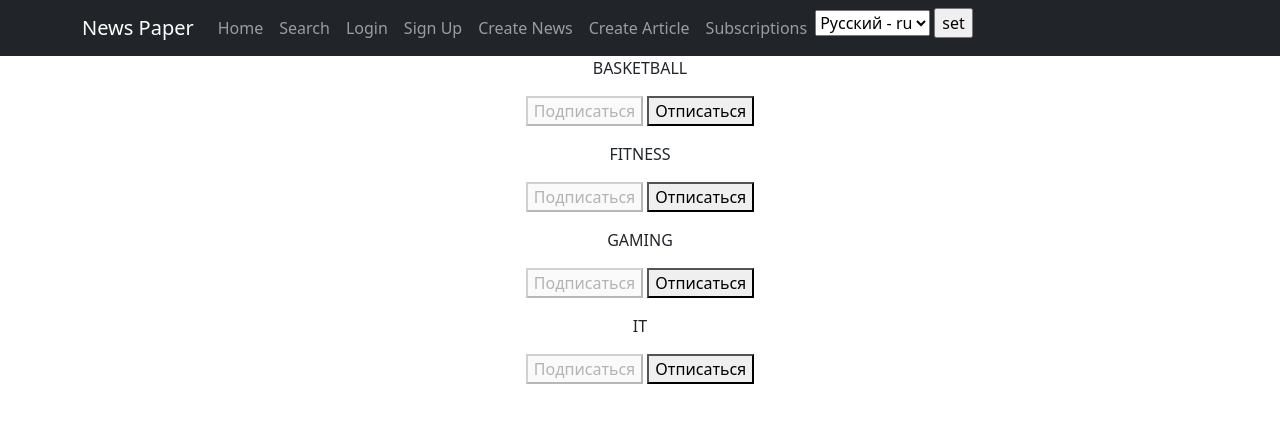
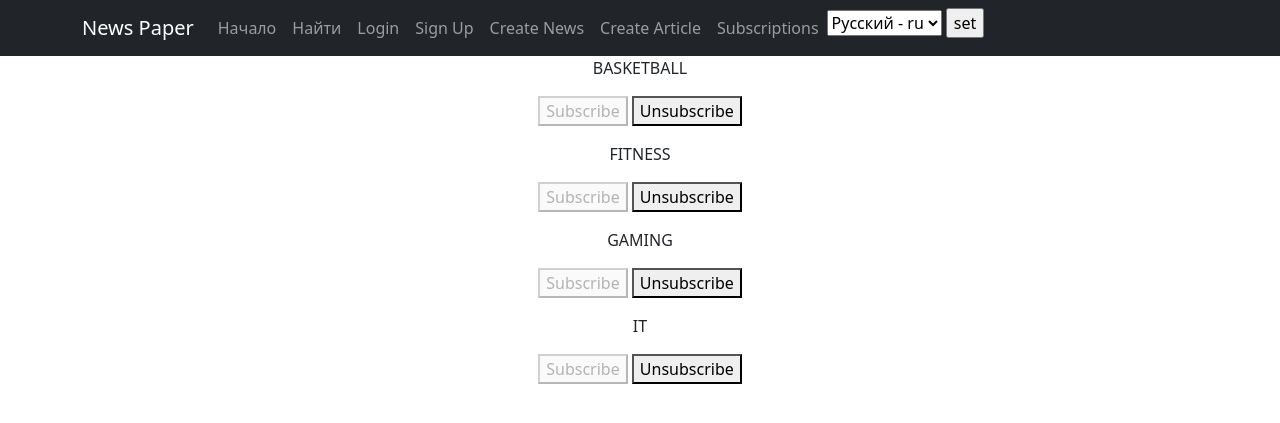
Before and after one commit to Lunathor/D2_project, a Django app: page /news/subscriptions/ in a window 1280 px wide. Shown: the top 423 px of the page. Run offline with Django 5.2, Linux system fonts and the light colour scheme; a user stored in the database is signed in; data comes from the database, SQL or seed files in the repository; both versions use the stored data as it was after the commit; parts of the project's set-up code (start-up, migrations or seed data) failed here and were passed over; some libraries are stand-ins or nearby versions.

Commit message:
Локализация подъехала

```diff
--- a/NewsPaper/templates/create_article.html
+++ b/NewsPaper/templates/create_article.html
@@ -1,7 +1,8 @@
 {% extends 'flatpages/default.html' %}
+{% load i18n %}
 
 {% block content %}
-    <h1>Статья</h1>
+    <h1>{% trans "Article" %}</h1>
     <hr>
     <form action="" method="post">
         {% csrf_token %}
--- a/NewsPaper/templates/create_news.html
+++ b/NewsPaper/templates/create_news.html
@@ -1,7 +1,8 @@
 {% extends 'flatpages/default.html' %}
+{% load i18n %}
 
 {% block content %}
-<h1>Новость</h1>
+<h1>{% trans "News" %}</h1>
 <hr>
 <form action="" method="post">
     {% csrf_token %}
--- a/NewsPaper/templates/flatpages/default.html
+++ b/NewsPaper/templates/flatpages/default.html
@@ -14,11 +14,10 @@
         <link href="{% static 'css/styles.css' %}" rel="stylesheet" />
     </head>
     <body>
-    {% load cache %}
+
     {% load i18n %}
 
         <!-- Responsive navbar-->
-        {% cache 300 navbar %}
         <nav class="navbar navbar-expand-lg navbar-dark bg-dark static-top">
             <div class="container">
                 <a class="navbar-brand" href="/news/">News Paper</a>
@@ -31,32 +30,32 @@
                 <div class="collapse navbar-collapse" id="navbarResponsive">
                    <ul class="navbar-nav ml-auto">
                        <li class="nav-item active">
-                           <a class="nav-link" href="/news/">Home
+                           <a class="nav-link" href="/news/">{% trans "Home" %}
                                <span class="sr-only"></span>
                            </a>
                        </li>
                        <li class="nav-item">
-                           <a class="nav-link" href="/news/search/">Search</a>
+                           <a class="nav-link" href="/news/search/">{% trans "Search" %}</a>
                        </li>
                        <li class="nav-item">
-                           <a class="nav-link" href="/accounts/login/">Login</a>
+                           <a class="nav-link" href="/accounts/login/">{% trans "Login" %}</a>
                        </li>
                        <li class="nav-item">
-                           <a class="nav-link" href="/accounts/signup/">Sign Up</a>
+                           <a class="nav-link" href="/accounts/signup/">{% trans "Sign Up" %}</a>
                        </li>
                        <li class="nav-item">
                            {% if perms.NewsPortal.add_post %}
-                           <a class="nav-link" href="/news/create/">Create News</a>
+                           <a class="nav-link" href="/news/create/">{% trans "Create News" %}</a>
                            {% endif %}
                        </li>
                        <li class="nav-item">
                            {% if perms.NewsPortal.add_post %}
-                           <a class="nav-link" href="/news/article/create">Create Article</a>
+                           <a class="nav-link" href="/news/article/create">{% trans "Create Article" %}</a>
                            {% endif %}
                        </li>
                        <li class="nav-item">
                            {% if user.is_authenticated %}
-                           <a class="nav-link" href="/news/subscriptions">Subscriptions</a>
+                           <a class="nav-link" href="/news/subscriptions">{% trans "Subscriptions" %}</a>
                            {% endif %}
                        </li>
                        <li >
@@ -80,7 +79,6 @@
                </div>
            </div>
         </nav>
-        {% endcache %}
         <!-- Page content-->
         <div class="container">
             <div class="row">
--- a/NewsPaper/templates/post_delete.html
+++ b/NewsPaper/templates/post_delete.html
@@ -1,11 +1,12 @@
 {% extends 'flatpages/default.html' %}
+{% load i18n %}
 
 {% block content %}
-<h1>Удаление товара</h1>
+<h1>{% trans "Delete post" %}</h1>
 <hr>
 <form action="" method="post">
     {% csrf_token %}
-    <p>Удаляем "{{ object.title }}"?</p>
+    <p>{% trans "Delete" %} "{{ object.title }}"?</p>
     <input type="submit" value="Delete" />
 </form>
 {% endblock content %}
--- a/NewsPaper/templates/post_update.html
+++ b/NewsPaper/templates/post_update.html
@@ -1,7 +1,7 @@
 {% extends 'flatpages/default.html' %}
-
+{% load i18n %
 {% block content %}
-<h1>Новость</h1>
+<h1>{% trans "Post" %}</h1>
 <hr>
 <form action="" method="post">
     {% csrf_token %}
--- a/NewsPaper/templates/subscriptions.html
+++ b/NewsPaper/templates/subscriptions.html
@@ -1,7 +1,8 @@
 {% extends 'flatpages/default.html' %}
+{% load i18n %}
 
 {% block title %}
-Subscriptions
+{% trans Subscriptions %}
 {% endblock title %}
 
 {% block content %}
@@ -13,11 +14,11 @@ Subscriptions
                 <input type="hidden" name="category_id" value="{{ category.id }}" />
 
                 {% if category.user_subscribed %}
-                    <button disabled>Подписаться</button>
-                    <button name="action" value="unsubscribe">Отписаться</button>
+                    <button disabled>{% trans "Subscribe" %}</button>
+                    <button name="action" value="unsubscribe">{% trans "Unsubscribe" %}</button>
                 {% else %}
-                    <button name="action" value="subscribe">Подписаться</button>
-                    <button disabled>Отписаться</button>
+                    <button name="action" value="subscribe">{% trans "Subscribe" %}</button>
+                    <button disabled>{% trans "Unsubscribe" %}</button>
                 {% endif %}
             </form>
         </p>
```
Also changed, not shown: NewsPaper/templates/news.html (+9 -8 lines), NewsPaper/templates/search.html (+6 -5 lines), NewsPaper/db.sqlite3, NewsPaper/locale/ru/LC_MESSAGES/django.po, 1 other file.
